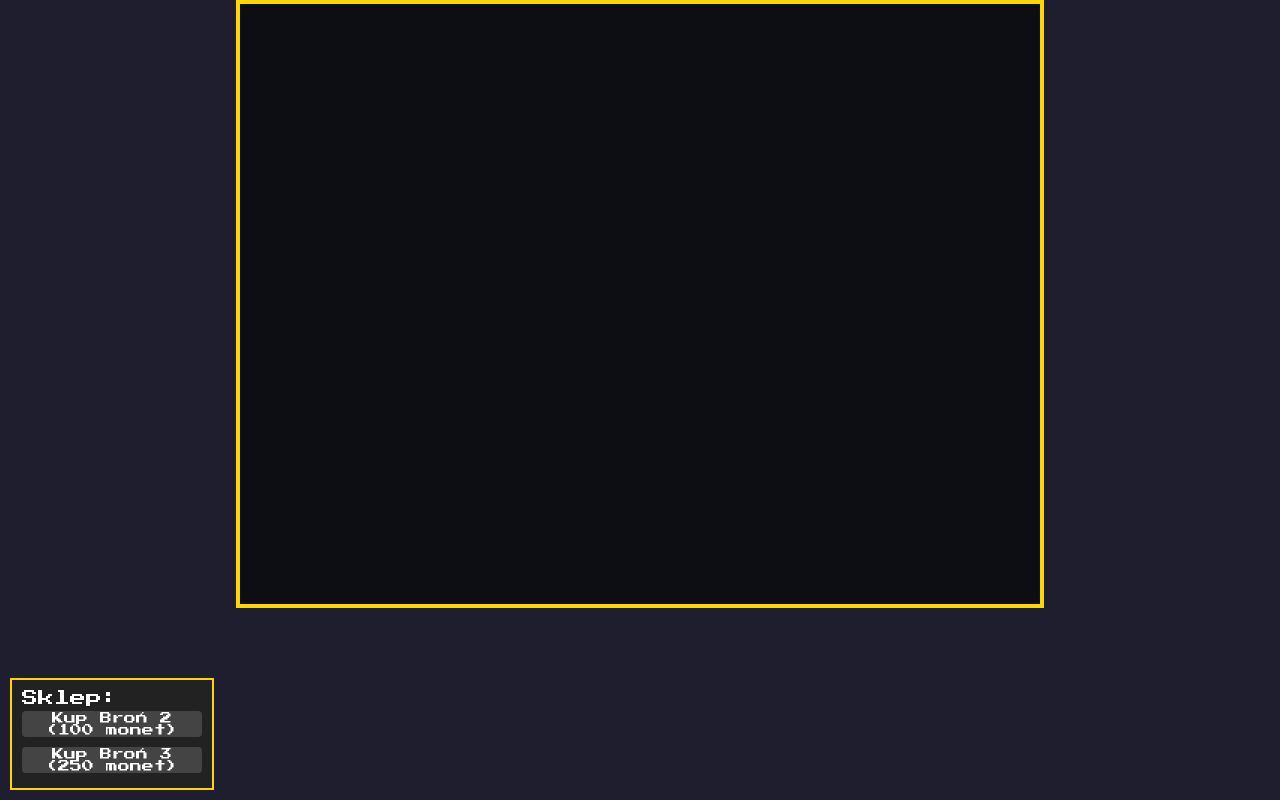
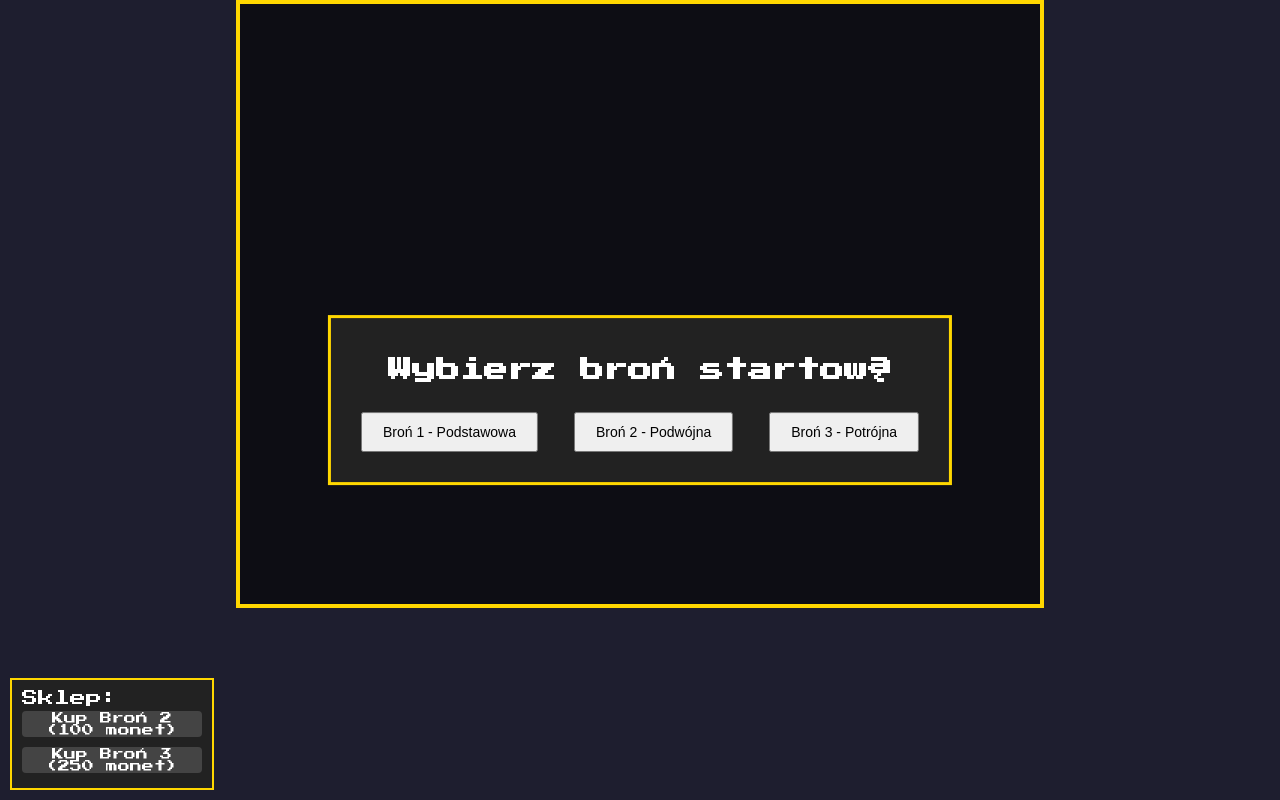
Before and after one commit to miechur0123/mojagra, a plain HTML site: page index.html in a window 1280 px wide. Drawn offline with Linux system fonts and the light colour scheme.

Commit message:
Update index.html

```diff
--- a/index.html
+++ b/index.html
@@ -2,7 +2,7 @@
 <html lang="pl">
 <head>
 <meta charset="UTF-8" />
-<title>BroTato Lite</title>
+<title>BroTato Lite z wyborem broni</title>
 <style>
   @import url('https://fonts.googleapis.com/css2?family=Press+Start+2P&display=swap');
   body {
@@ -50,9 +50,27 @@
     background: #FFD700;
     color: black;
   }
+  #weaponSelect {
+    position:fixed; top:50%; left:50%; transform: translate(-50%, -50%);
+    background:#222; border: 3px solid #FFD700; padding: 20px; text-align:center; color:white; font-family:'Press Start 2P'; z-index: 10;
+  }
+  #weaponSelect button {
+    margin: 10px; padding:10px 20px; font-size:14px; cursor:pointer;
+  }
+  #weaponSelect button:hover {
+    background:#FFD700; color:black;
+  }
 </style>
 </head>
 <body>
+
+<div id="weaponSelect">
+  <h2>Wybierz broń startową</h2>
+  <button id="weapon1">Broń 1 - Podstawowa</button>
+  <button id="weapon2">Broń 2 - Podwójna</button>
+  <button id="weapon3">Broń 3 - Potrójna</button>
+</div>
+
 <div id="hud"></div>
 <div id="shop">
   <div>Sklep:</div>
@@ -60,6 +78,7 @@
   <button id="buyWeapon2">Kup Broń 3 (250 monet)</button>
 </div>
 <canvas id="game" width="800" height="600"></canvas>
+
 <script src="main.js"></script>
 </body>
 </html>
```
